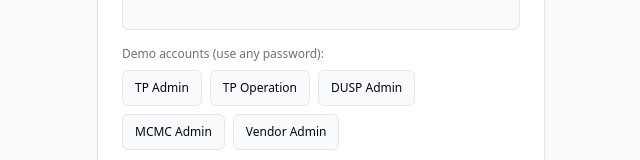
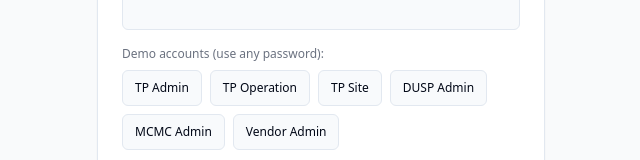
Before and after one commit to developnetgeometry/nadi-asset-nexus, a React (Vite) app: page /login in a window 1280 px wide. Shown: the part 455-615 px from the top of the page, without its empty margins (319-959 px from the left). Built offline with nearby package versions, Linux system fonts and the light colour scheme.

Commit message:
Add missing files

```diff
--- a/src/pages/Login.tsx
+++ b/src/pages/Login.tsx
@@ -23,6 +23,10 @@ const Login = () => {
     {
       email: "farah@tp.example.com",
       label: "TP Operation"
+    },
+    {
+      email: "site@tp.example.com",
+      label: "TP Site"
     },
     {
       email: "rajesh@dusp.example.com",
```
